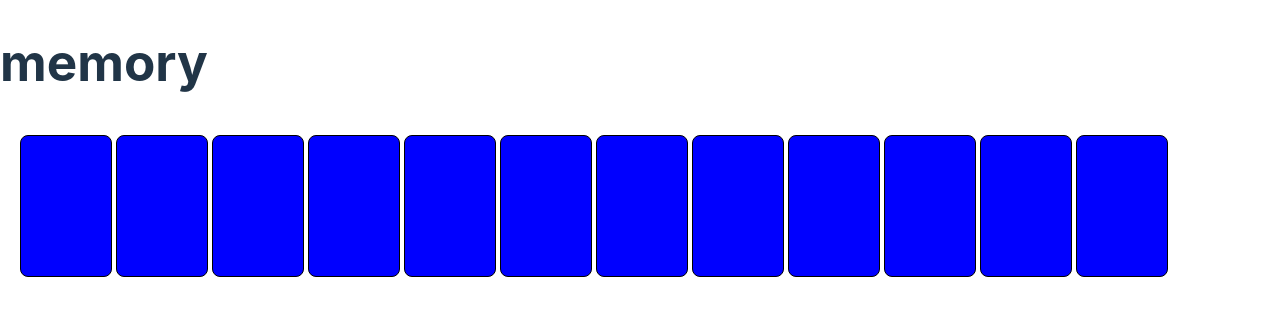
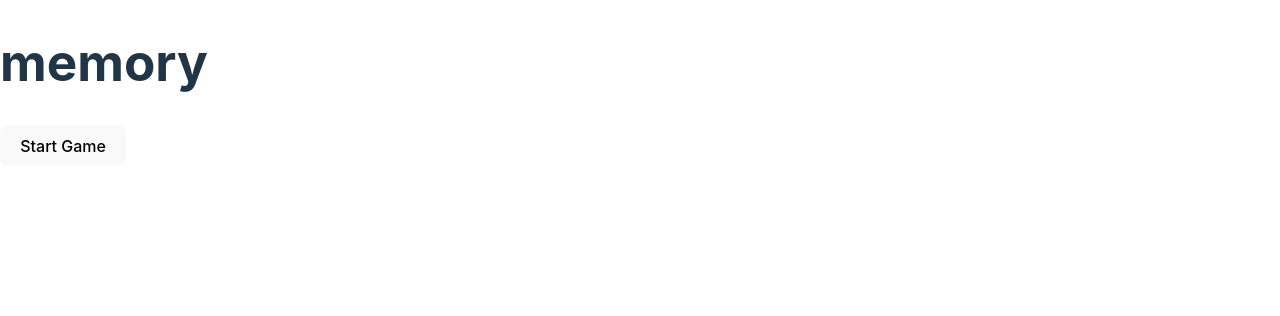
Before and after one commit to lorashley/memory-game, a React (Vite) app: page / in a window 1280 px wide. Shown: the top 316 px of the page. Built offline with nearby package versions, Linux system fonts and the light colour scheme.

Commit message:
✨add ability to generate pairs/reset game

```diff
--- a/src/App.tsx
+++ b/src/App.tsx
@@ -35,12 +35,24 @@ const generateCards = (pairs: number): PlayingCard[] => {
 
 const App = () => {
   const pairs = 6;
-  const cards = useMemo(() => generateCards(pairs), [pairs]);
+  const [cards, setCards] = useState<PlayingCard[]>()
+
+  const generateCardPairs = useCallback(() => {
+    setCards(generateCards(pairs))
+  }, [setCards])
+
 
   const [matchA, setMatchA] = useState<PlayingCard>();
   const [matchB, setMatchB] = useState<PlayingCard>();
   const [foundIndexes, setFoundIndexes] = useState<string[]>([]);
-  const hasWon = foundIndexes.length === cards.length;
+  const hasWon = foundIndexes.length === cards?.length;
+
+
+  const resetGame = useCallback(() => {
+    resetMatches()
+    setFoundIndexes([])
+    generateCardPairs()
+  }, [])
 
   const resetMatches = useCallback(() => {
     setMatchA(undefined);
@@ -56,9 +68,9 @@ const App = () => {
 
   useEffect(() => {
     if(!matchA || !matchB) return
-      if (matchA.value === matchB.value) {
-        setFoundIndexes((prev) => [...prev, matchA.id, matchB.id]);
-      }
+    if (matchA.value === matchB.value) {
+      setFoundIndexes((prev) => [...prev, matchA.id, matchB.id]);
+    }
       setTimeout(() => {
         resetMatches();
       }, 1000);
@@ -67,9 +79,11 @@ const App = () => {
   return (
     <AppOuter>
       <h1>memory</h1>
-      {hasWon && <h1>You won!</h1>}
+      {hasWon && <><h1>You won!</h1>
+      <button onClick={resetGame}>Reset Game</button></>}
+      {!cards &&<button onClick={resetGame}>Start Game</button> }
       <CardContainer>
-        {cards.map((card) => (
+        {cards?.map((card) => (
           <Card
             card={card}
             key={card.id}
```
